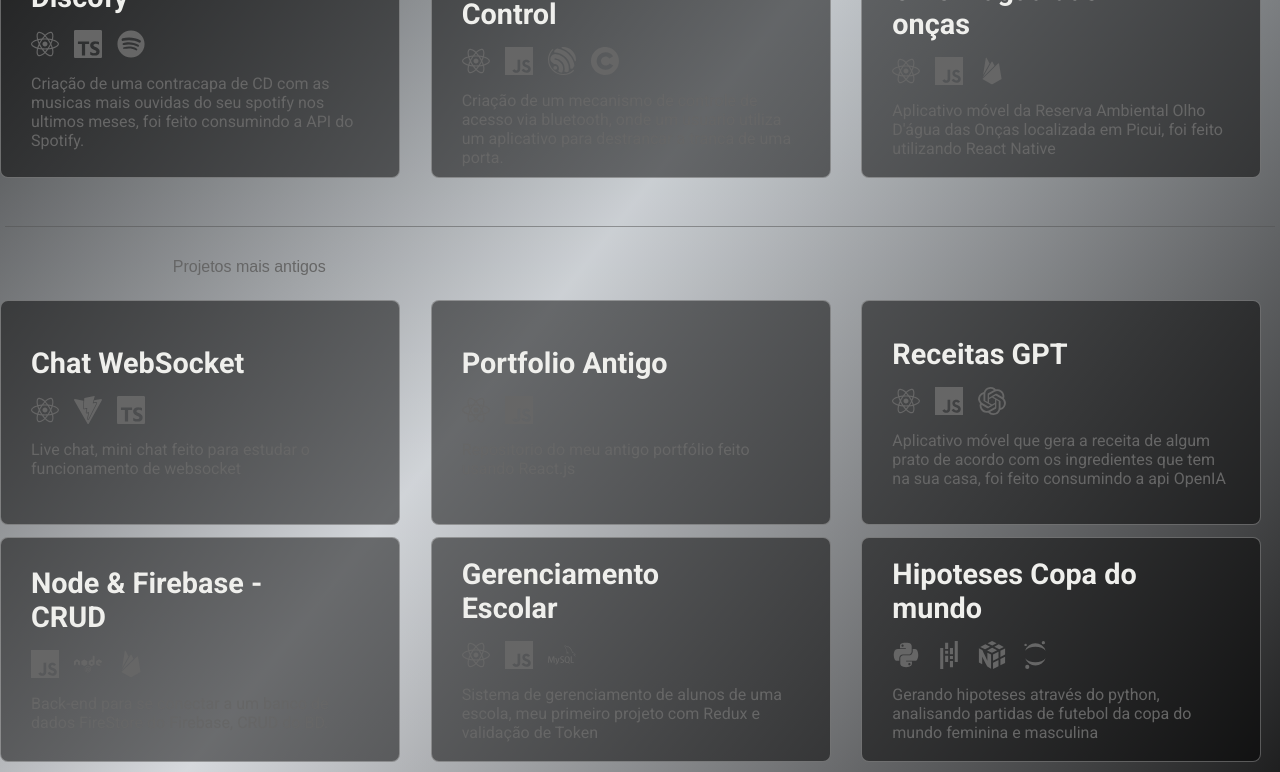
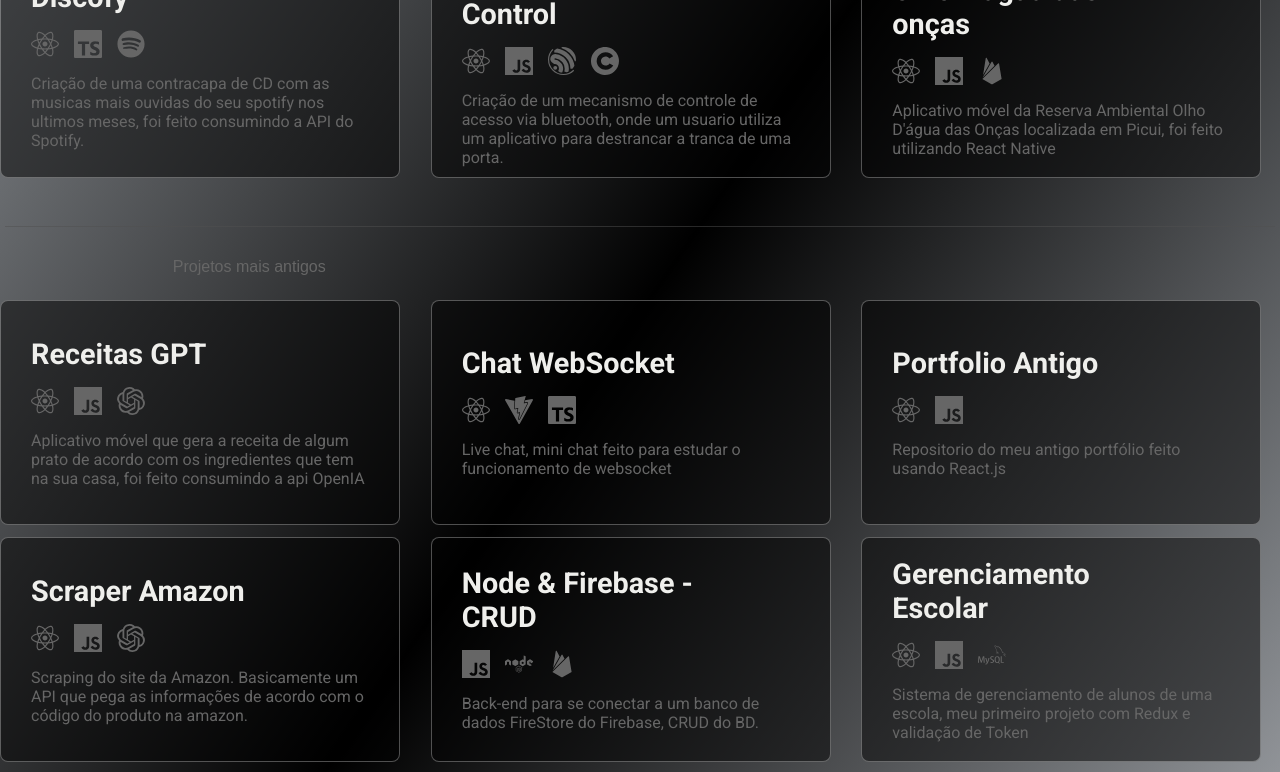
Before and after one commit to maalpi/portf_next, a Next.js app: page /projects in a window 1280 px wide. Shown: the part 617-1389 px from the top of the page. Built offline with nearby package versions, Linux system fonts and the light colour scheme.

Commit message:
cor fundo contact

```diff
--- a/src/app/components/card.tsx
+++ b/src/app/components/card.tsx
@@ -4,12 +4,14 @@ import React, { PropsWithChildren, useState } from "react";
 import Particles from "./particles";
 import { CardLink, StyledCard, StyledParticles } from "./styles/cardStyled";
 
-export const Card: React.FC<PropsWithChildren<{ href: string, color: string }>> = ({ children, href, color }) => {
+export const Card: React.FC<PropsWithChildren<{ href: string, color: string, colorGalaxy: string }>> = ({ children, href, color, colorGalaxy }) => {
     const [isHovered, setIsHovered] = useState(false);
 
     return(
         <StyledCard onMouseEnter={() => setIsHovered(true)}
-             onMouseLeave={() => setIsHovered(false)}>
+             onMouseLeave={() => setIsHovered(false)}
+             color={colorGalaxy}
+             >
 
             {isHovered && <StyledParticles quantity={200} color={color}/>}
             <CardLink href={href} target="_blank">
--- a/src/app/contact/page.tsx
+++ b/src/app/contact/page.tsx
@@ -15,6 +15,7 @@ const socials = [
 		label: "Linkedin",
 		handle: "Mateus Pierre",
 		color: `rgba(0, 114, 177, 0.6)`,
+		colorGalaxy: `rgba(0, 114, 177, 0.2)`,
 	},
 	{
 		icon: <Mail size={20} />,
@@ -22,6 +23,7 @@ const socials = [
 		label: "Email",
 		handle: "pierremateus81@gmail.com",
 		color: "rgba(219, 68, 55, 0.6)",
+		colorGalaxy: "rgba(219, 68, 55, 0.2)",
 	},
 	{
 		icon: <Github size={20} />,
@@ -29,6 +31,7 @@ const socials = [
 		label: "Github",
 		handle: "maalpi",
 		color: "rgba(255, 255, 255, 0.6)",
+		colorGalaxy: "rgba(255, 255, 255, 0.2)",
 	},
 ];
 
@@ -38,7 +41,7 @@ export default function Contato() {
             <Navigation/>
 			<StyledCard>
 				{socials.map((s) => (
-					<Card href={s.href} color={s.color}>
+					<Card href={s.href} color={s.color} colorGalaxy={s.colorGalaxy}>
 						<SpanIcon>{s.icon}</SpanIcon>
 						<SpanCard><strong>{s.handle}</strong></SpanCard>
 						<SpanCard>{s.label}</SpanCard>
--- a/src/app/projects/page.tsx
+++ b/src/app/projects/page.tsx
@@ -13,14 +13,14 @@ import { FullScreenContainer, GridContainer, Subtitle, Paragrafo } from "./style
 const reactTopo = [
 	{
         icons: [FaPython, FaReact],
-		href: "https://www.linkedin.com/in/mateus-pierre-96799218a/",
+		href: "https://www.linkedin.com/posts/mateus-pierre-96799218a_essa-%C3%A9-para-quem-sempre-quis-anotar-tudo-activity-7228569247923245056-nB4e?utm_source=share&utm_medium=member_desktop",
 		title: "Transcrição de video",
 		disc: "extensão chrome para transcrever vídeos do YouTube. Utilizei Python (Flask) para desenvolver a API que recebe a URL do vídeo, realiza a transcrição e retorna o texto em formato .txt para a extensão do Chrome, usei React + Vite.",
 		color: `rgba(0, 114, 177, 0.6)`,
 	},
 	{
         icons: [RiNextjsFill, SiTypescript],
-		href: "https://github.com/maalpi",
+		href: "https://github.com/maalpi/portf_next",
 		title: "mateuspierre.tech",
 		disc: "Repositorio do meu portfolio em Next.js, esse que você está vendo",
 		color: "rgba(255, 255, 255, 0.6)",
@@ -31,21 +31,21 @@ const reactTopo = [
 const reactTree = [
 	{
         icons: [FaReact, SiTypescript, FaSpotify ],
-		href: "mailto:pierremateus81@gmail.com",
+		href: "https://discofy.netlify.app/",
 		title: "Discofy",
 		disc: "Criação de uma contracapa de CD com as musicas mais ouvidas do seu spotify nos ultimos meses, foi feito consumindo a API do Spotify.",
 		color: "rgba(219, 68, 55, 0.6)",
 	},
 	{
         icons: [FaReact,SiJavascript, SiEspressif, SiCoursera ],
-		href: "https://www.linkedin.com/in/mateus-pierre-96799218a/",
+		href: "https://github.com/jhonatangopereira/Secure-Access-Control",
 		title: "Secure Access Control",
 		disc: "Criação de um mecanismo de controle de acesso via bluetooth, onde um usuario utiliza um aplicativo para destrancar a tranca de uma porta.",
 		color: `rgba(0, 114, 177, 0.6)`,
 	},
 	{
         icons: [FaReact, SiJavascript, IoLogoFirebase ],
-		href: "https://www.linkedin.com/in/mateus-pierre-96799218a/",
+		href: "https://play.google.com/store/apps/details?id=com.projetoambiental&hl=pt-br",
 		title: "Olho D'água das onças",
 		disc: "Aplicativo móvel da Reserva Ambiental Olho D'água das Onças localizada em Picui, foi feito utilizando React Native",
 		color: `rgba(0, 114, 177, 0.6)`,
@@ -53,65 +53,72 @@ const reactTree = [
 ];
 
 const projGeral = [
+	{
+        icons: [FaReact, SiJavascript, SiOpenai],
+		href: "https://www.youtube.com/watch?v=_thNb8ocdCU",
+		title: "Receitas GPT",
+		disc: "Aplicativo móvel que gera a receita de algum prato de acordo com os ingredientes que tem na sua casa, foi feito consumindo a api OpenIA",
+		color: `rgba(0, 114, 177, 0.6)`,
+	},
     {
         icons: [FaReact, SiVite, SiTypescript ],
-		href: "https://www.linkedin.com/in/mateus-pierre-96799218a/",
+		href: "https://www.linkedin.com/posts/mateus-pierre-96799218a_ol%C3%A1-pessoal-estou-passando-para-compartilhar-activity-7205996335999655936-jb7S?utm_source=share&utm_medium=member_desktop",
 		title: "Chat WebSocket",
 		disc: "Live chat, mini chat feito para estudar o funcionamento de websocket",
 		color: `rgba(0, 114, 177, 0.6)`,
 	},
     {
         icons: [FaReact, SiJavascript],
-		href: "https://www.linkedin.com/in/mateus-pierre-96799218a/",
+		href: "https://github.com/maalpi/portfolio",
 		title: "Portfolio Antigo",
 		disc: "Repositorio do meu antigo portfólio feito usando React.js",
 		color: `rgba(0, 114, 177, 0.6)`,
 	},
     {
         icons: [FaReact, SiJavascript, SiOpenai],
-		href: "https://www.linkedin.com/in/mateus-pierre-96799218a/",
-		title: "Receitas GPT",
-		disc: "Aplicativo móvel que gera a receita de algum prato de acordo com os ingredientes que tem na sua casa, foi feito consumindo a api OpenIA",
+		href: "https://github.com/maalpi/Scraper-Amazon",
+		title: "Scraper Amazon",
+		disc: "Scraping do site da Amazon. Basicamente um API que pega as informações de acordo com o código do produto na amazon.",
 		color: `rgba(0, 114, 177, 0.6)`,
 	},
     {
         icons: [SiJavascript, FaNode, IoLogoFirebase ],
-		href: "https://www.linkedin.com/in/mateus-pierre-96799218a/",
+		href: "https://www.linkedin.com/posts/mateus-pierre-96799218a_ol%C3%A1-pessoal-quero-compartilhar-com-voc%C3%AAs-activity-7152749370776432641-pvim?utm_source=share&utm_medium=member_desktop",
 		title: "Node & Firebase - CRUD",
 		disc: "Back-end para se conectar a um banco de dados FireStore do Firebase, CRUD do BD.",
 		color: `rgba(0, 114, 177, 0.6)`,
 	},
     {
         icons: [FaReact, SiJavascript,SiMysql  ],
-		href: "https://www.linkedin.com/in/mateus-pierre-96799218a/",
+		href: "https://github.com/maalpi/Projeto-Escola",
 		title: "Gerenciamento Escolar",
 		disc: "Sistema de gerenciamento de alunos de uma escola, meu primeiro projeto com Redux e validação de Token",
 		color: `rgba(0, 114, 177, 0.6)`,
 	},
     {
         icons: [FaPython, SiPandas, SiNumpy ,SiJupyter ],
-		href: "https://www.linkedin.com/in/mateus-pierre-96799218a/",
+		href: "https://github.com/maalpi/HipoteseFutebol",
 		title: "Hipoteses Copa do mundo",
 		disc: "Gerando hipoteses através do python, analisando partidas de futebol da copa do mundo feminina e masculina",
 		color: `rgba(0, 114, 177, 0.6)`,
 	},
     {
         icons: [FaPython, SiPandas, SiNumpy ,SiJupyter ],
-	    href: "https://www.linkedin.com/in/mateus-pierre-96799218a/",
+	    href: "https://github.com/maalpi/Analise-Crimes",
 		title: "Analise Crimes",
 		disc: "Analisando os dados de crimes cometidos na cidade de Los Angeles",
 		color: `rgba(0, 114, 177, 0.6)`,
 	},
     {
         icons: [FaPython, SiPandas, SiNumpy ,SiJupyter ],
-	    href: "https://www.linkedin.com/in/mateus-pierre-96799218a/",
+	    href: "https://github.com/maalpi/Manipulando-Notas-Escolas/tree/main",
 		title: "Analisando notas escolares",
 		disc: "Projeto para analisar e gerar conclusoes sobre as notas das escolas do EUA no examme SATs",
 		color: `rgba(0, 114, 177, 0.6)`,
 	},
     {
         icons: [FaPython, SiPandas, SiNumpy ,SiJupyter ],
-	    href: "https://www.linkedin.com/in/mateus-pierre-96799218a/",
+	    href: "https://github.com/maalpi/Netflix-Filmes-Duracao",
 		title: "Durações dos filmes",
 		disc: "Projeto para analisar se os filmes estão ficando menores em duração de acordo com o percorrer dos anos. Usando os dados dos filmes presentes na Netflix.",
 		color: `rgba(0, 114, 177, 0.6)`,
--- a/src/app/projects/styled.ts
+++ b/src/app/projects/styled.ts
@@ -10,7 +10,7 @@ export const FullScreenContainer = styled.div`
   width: 100vw;
   height: auto;
   overflow: hidden;
-  background: linear-gradient(to top left, black, rgba(74, 85, 104, 0.2), black);
+  background: linear-gradient(to top left, rgba(74, 85, 104, 0.3), black, rgba(74, 85, 104, 0.3));
   /* background: rgba(255,255,255, 0.2); */
 `;
 
```
Also changed, not shown: src/app/components/styles/cardStyled.ts (+4 -4 lines).
